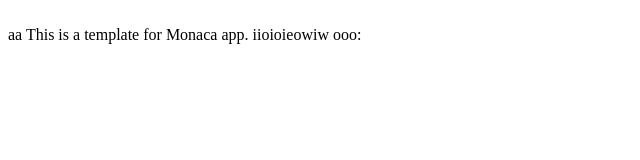
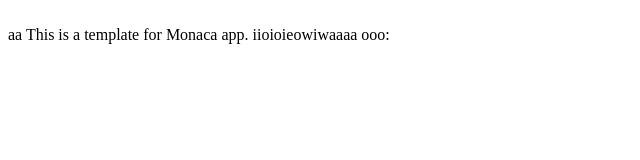
Before and after one commit to asialatsushi/test, a browser extension: page www/index.html in a window 1280 px wide. Shown: the full height of the page, 0-640 px from the left. Drawn offline with Linux system fonts and the light colour scheme.

Commit message:
awgeaweg

```diff
--- a/www/index.html
+++ b/www/index.html
@@ -15,7 +15,7 @@
     aa
     This is a template for Monaca app.
 
-    iioioieowiw
+    iioioieowiwaaaa
 ooo:
 </body>
 </html>
```
